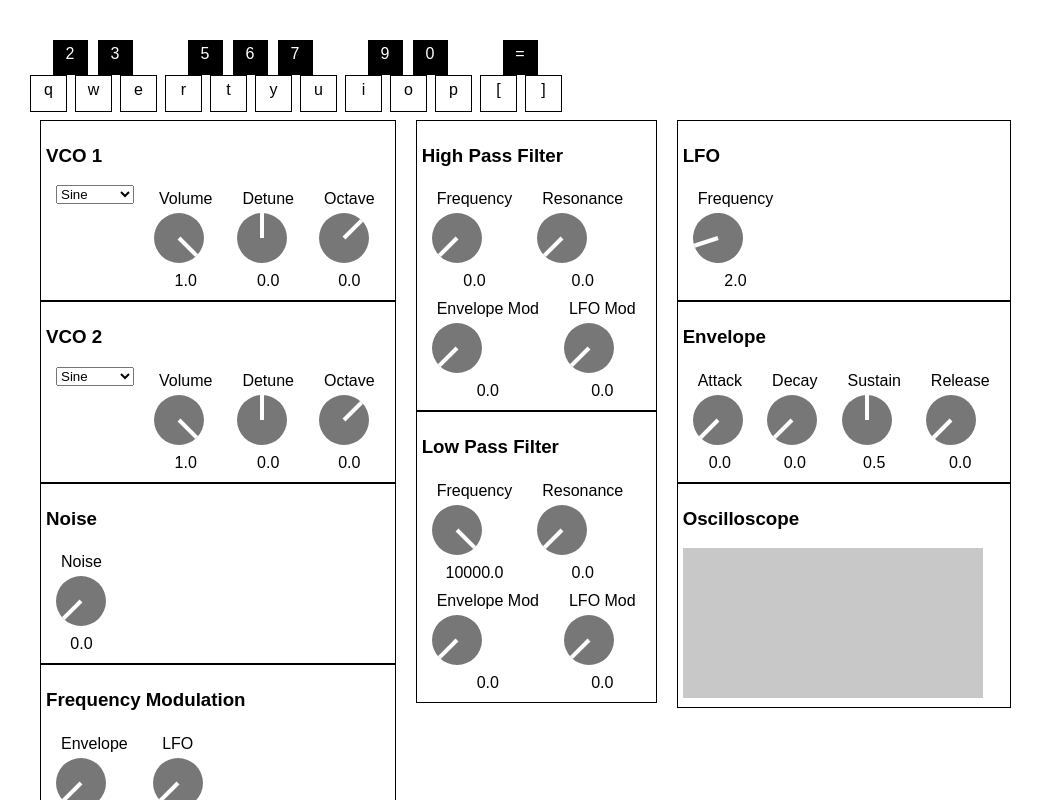
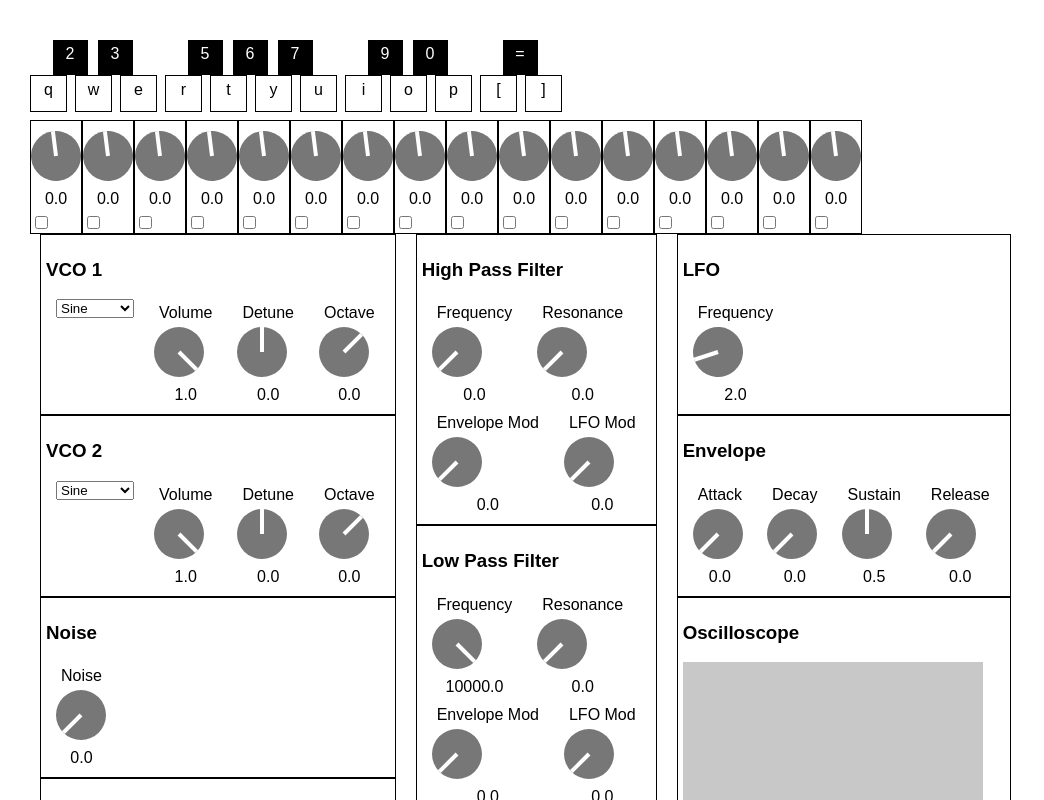
Before and after one commit to reklawnos/synthesizer, a React (Create React App) app: page / in a window 1280 px wide. Shown: the top 800 px of the page, without its empty margins (0-1044 px from the left). Built offline with nearby package versions, Linux system fonts and the light colour scheme.

Commit message:
Add WIP sequencer

```diff
--- /dev/null
+++ b/src/components/Sequencer.css
@@ -0,0 +1,8 @@
+.sequencer__container {
+
+}
+
+.sequencer-note {
+  display: inline-block;
+  border: 1px solid black;
+}
--- /dev/null
+++ b/src/components/Sequencer.js
@@ -0,0 +1,87 @@
+import React from 'react';
+import { range } from 'lodash'
+
+import { keyToDegree } from '../utils/KeyboardUtils';
+
+import './Sequencer.css';
+
+import LabeledKnob from './LabeledKnob';
+
+class Sequencer extends React.Component {
+  constructor(props) {
+    super(props);
+
+    this.state = {
+      degreeSettings: range(16).reduce((acc, index) => {
+        return {
+          ...acc,
+          [index]: 0,
+        };
+      }, {}),
+      activeSettings: range(16).reduce((acc, index) => {
+        return {
+          ...acc,
+          [index]: false,
+        };
+      }, {}),
+    };
+
+    this.onKnobChanged = this.onKnobChanged.bind(this);
+  }
+
+  onKnobChanged(key, value) {
+    const { onPatternChange } = this.props;
+    this.setState(({ degreeSettings }) => ({
+      degreeSettings: {
+        ...degreeSettings,
+        [key]: value,
+      },
+    }), () => onPatternChange(this.state));
+
+  }
+
+  onNoteSelected(degree, selected) {
+    const { onPatternChange } = this.props;
+    this.setState(({ activeSettings }) => ({
+      activeSettings: {
+        ...activeSettings,
+        [degree]: selected,
+      },
+    }), () => onPatternChange(this.state));
+  }
+
+  render() {
+    const { degreeSettings, activeSettings } = this.state;
+
+    const noteDegrees = Object.values(keyToDegree);
+    const minNoteDegree = Math.min(...noteDegrees);
+    const maxNoteDegree = Math.max(...noteDegrees);
+
+    return (
+      <div className="sequencer__container">
+        {range(16).map(i => (
+          <div key={i} className="sequencer-note">
+            <LabeledKnob
+              label=""
+              valueKey={i}
+              min={minNoteDegree}
+              max={maxNoteDegree}
+              step={1}
+              onChange={this.onKnobChanged}
+              config={degreeSettings}
+            />
+            <div>
+              <input
+                type="checkbox"
+                value={activeSettings[i]}
+                onChange={(e) => this.onNoteSelected(i, e.target.checked)}
+              />
+            </div>
+          </div>
+        ))}
+      </div>
+    );
+  }
+}
+
+export default Sequencer;
--- a/src/components/SynthContainer.js
+++ b/src/components/SynthContainer.js
@@ -5,6 +5,7 @@ import { debounce } from 'lodash';
 import LabeledKnob from './LabeledKnob';
 import WaveformSelector from './WaveformSelector';
 import Keyboard from './Keyboard';
+import Sequencer from './Sequencer';
 
 import {
   createNoiseSource,
@@ -52,7 +53,7 @@ const defaultConfig = {
   fltLpLfoMod: 0,
 
   envAttack: 0.0004,
-  envDecay: 0,
+  envDecay: 0.0004,
   envSustain: 0.5,
   envRelease: 0.0004,
 };
@@ -64,7 +65,6 @@ function convertToNumericConfig(config) {
       [key]: isNaN(value) ? value : Number(value),
     };
   }, {});
-  console.log(res);
   return res;
 }
 
@@ -77,8 +77,6 @@ class SynthContainer extends React.Component {
       ...defaultConfig,
       ...convertToNumericConfig(qs.parse(queryString)),
     };
-
-    console.log(config);
 
     const audioCtx = new AudioContext();
 
@@ -143,7 +141,8 @@ class SynthContainer extends React.Component {
     envelopeSource.start();
 
     const envelopeGain = audioCtx.createGain();
-    envelopeGain.gain.value = 0;
+    envelopeGain.gain.setValueAtTime(0, 0);
+    envelopeGain.gain.linearRampToValueAtTime(0, 100);
     envelopeSource.connect(envelopeGain);
 
     const lfo = audioCtx.createOscillator();
@@ -269,9 +268,8 @@ class SynthContainer extends React.Component {
       ...config,
     };
 
-    // this.updateSynth();
-
     this.onConfigChange = this.onConfigChange.bind(this);
+    this.onPatternChange = this.onPatternChange.bind(this);
     this.pushHistoryUpdateDebounced = debounce(
       this.pushHistoryUpdate.bind(this),
       1000,
@@ -360,6 +358,130 @@ class SynthContainer extends React.Component {
     };
 
     requestAnimationFrame(onAnimationFrame);
+
+    this.pattern = {
+      activeSettings: {},
+      degreeSettings: {},
+    };
+
+    const tempo = 100;
+    const NOTE_SCHEDULING_INTERVAL_MS = 100;
+    const NOTE_SCHEDULING_RANGE_MS = 150;
+
+    this.lastScheduledTime = -1;
+
+    const scheduleNotes = () => {
+      const startTime = this.audioCtx.currentTime;
+      const endTime = startTime + NOTE_SCHEDULING_RANGE_MS / 1000;
+
+      const secondsPerBeat = (60 / (tempo * 4));
+
+      let nextAttackIndex = Math.ceil(this.audioCtx.currentTime / secondsPerBeat);
+      let nextReleaseIndex = Math.floor(this.audioCtx.currentTime / secondsPerBeat);
+
+
+      const attacks = [];
+      const releases = [];
+
+      while (nextAttackIndex * secondsPerBeat < endTime) {
+        if (this.pattern.activeSettings[nextAttackIndex % 16]) {
+        // if ([0, 1, 2, 3, 12, 13, 14, 15].includes(nextAttackIndex % 16)) {
+          attacks.push([nextAttackIndex, this.pattern.degreeSettings[nextAttackIndex % 16]]);
+        }
+        nextAttackIndex += 1;
+      }
+
+      while ((nextReleaseIndex + 0.9) * secondsPerBeat < endTime) {
+        // if ([0, 1, 2, 3, 12, 13, 14, 15].includes(nextAttackIndex % 16)) {
+          releases.push(nextReleaseIndex + 0.9);
+          // }
+        nextReleaseIndex += 1;
+      }
+
+      attacks.forEach(([attackIndex, degree]) => {
+        this.scheduleAttack({ startTime, endTime, nextAttackTime: attackIndex * secondsPerBeat, timeToRelease: secondsPerBeat * 0.9, degree });
+      });
+
+
+      releases.forEach((releaseIndex) => {
+        // this.scheduleRelease({ startTime, endTime, nextReleaseTime: releaseIndex * secondsPerBeat });
+      });
+
+      this.lastScheduledTime = endTime;
+
+      setTimeout(scheduleNotes, NOTE_SCHEDULING_INTERVAL_MS);
+    };
+
+    setTimeout(scheduleNotes, NOTE_SCHEDULING_INTERVAL_MS);
+  }
+
+  scheduleAttack({
+    startTime,
+    endTime,
+    nextAttackTime,
+    timeToRelease,
+    degree,
+  }) {
+    const { envAttack, envDecay, envSustain, envRelease } = this.state;
+    // console.log(nextAttackTime, startTime, endTime, this.lastScheduledTime);
+    // console.log(nextAttackTime > startTime, nextAttackTime < endTime, nextAttackTime > this.lastScheduledTime);
+    if (
+      nextAttackTime > startTime &&
+      nextAttackTime < endTime &&
+      nextAttackTime > this.lastScheduledTime
+    ) {
+      if (this.keysHeld.length < 1) {
+        const { vco1Octave, vco2Octave } = this.state;
+        const vco1Frequency = degreeToFrequency(degree + vco1Octave * 12);
+        const vco2Frequency = degreeToFrequency(degree + vco2Octave * 12);
+
+        this.vco1.frequency.setValueAtTime(vco1Frequency, nextAttackTime);
+        this.vco2.frequency.setValueAtTime(vco2Frequency, nextAttackTime);
+      }
+      /*
+      if (envAttack === 0) {
+        this.envelopeGain.gain.setValueAtTime(1, nextAttackTime);
+      } else {
+        this.envelopeGain.gain.setTargetAtTime(1, nextAttackTime, envAttack);
+      }
+      this.envelopeGain.gain.setTargetAtTime(envSustain, nextAttackTime + envAttack * 3, envDecay);
+
+      console.log(
+        'attack cancels at', nextAttackTime,
+        'then ramps to 1 at', nextAttackTime + envAttack,
+        'then decays to', envSustain, 'at', nextAttackTime + envAttack + envDecay,
+        'holds until', nextAttackTime + timeToRelease,
+        'and releases until', nextAttackTime + timeToRelease + envRelease,
+      );
+      */
+
+      this.envelopeGain.gain.cancelAndHoldAtTime(nextAttackTime);
+      this.envelopeGain.gain.linearRampToValueAtTime(1, nextAttackTime + envAttack);
+      this.envelopeGain.gain.linearRampToValueAtTime(envSustain, nextAttackTime + envAttack + envDecay);
+      this.envelopeGain.gain.linearRampToValueAtTime(envSustain, nextAttackTime + 100);
+
+      // Also do release
+
+      this.envelopeGain.gain.cancelAndHoldAtTime(nextAttackTime + timeToRelease);
+      this.envelopeGain.gain.linearRampToValueAtTime(0, nextAttackTime + timeToRelease + envRelease);
+      this.envelopeGain.gain.linearRampToValueAtTime(0, nextAttackTime + 100)
+    }
+  }
+
+  scheduleRelease({
+    startTime,
+    endTime,
+    nextReleaseTime,
+  }) {
+    const { envAttack, envDecay, envSustain, envRelease } = this.state;
+    if (
+      nextReleaseTime > startTime &&
+      nextReleaseTime < endTime &&
+      nextReleaseTime > this.lastScheduledTime
+    ) {
+      this.envelopeGain.gain.cancelAndHoldAtTime(nextReleaseTime);
+      this.envelopeGain.gain.linearRampToValueAtTime(0, nextReleaseTime + envRelease);
+    }
   }
 
   pushHistoryUpdate(state) {
@@ -413,6 +535,10 @@ class SynthContainer extends React.Component {
     this.envelopeGain.gain.linearRampToValueAtTime(0, currentTime + envRelease);
   }
 
+  onPatternChange(pattern) {
+    this.pattern = pattern;
+  }
+
   setVcoFreq() {
     const { vco1Octave, vco2Octave } = this.state;
 
@@ -454,6 +580,9 @@ class SynthContainer extends React.Component {
       <div>
         <div>
           <Keyboard />
+        </div>
+        <div>
+          <Sequencer onPatternChange={this.onPatternChange} />
         </div>
         <div className="inline-container">
           <div className="section-container">
@@ -694,7 +823,7 @@ class SynthContainer extends React.Component {
             <div className="inline-container">
               <LabeledKnob
                 label="Decay"
-                min={0}
+                min={0.004}
                 max={5}
                 valueKey="envDecay"
                 onChange={this.onConfigChange}
```
